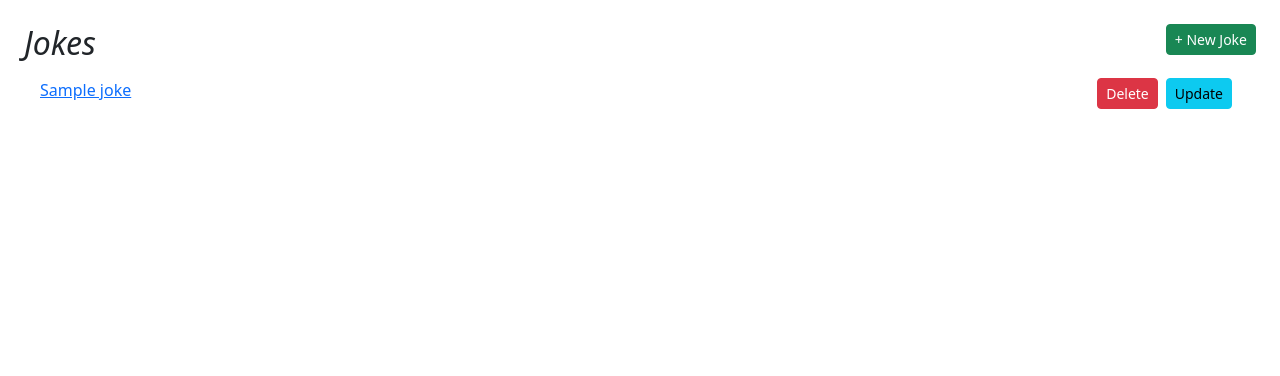
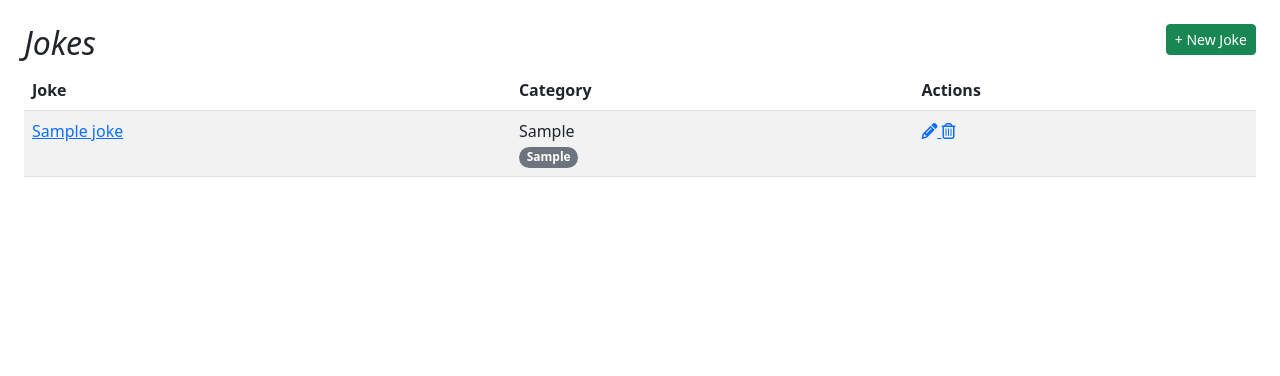
Before and after one commit to nmourit/djangojokes.com, a Django app: page /jokes/ in a window 1280 px wide. Shown: the part 65-441 px from the top of the page. Run offline with Django 5.2, Linux system fonts and the light colour scheme; tables that the repository leaves empty hold one stand-in row (values such as "Sample post"); some libraries are stand-ins or nearby versions.

Commit message:
edited joke_detail and joke_list templates

```diff
--- a/templates/jokes/joke_list.html
+++ b/templates/jokes/joke_list.html
@@ -6,15 +6,38 @@
 		+ New Joke
 	</a>
 	<h2>Jokes</h2>
-	<ul class="list-group list-group-flush mb-3">
-		{% for joke in joke_list %}
-			<li class="list-group-item">
-				<a href="{{ joke.get_absolute_url }}">{{ joke.question }}</a>
-				<a href="{% url 'jokes:update' joke.slug %}"
-					class="btn btn-info btn-sm float-end me-2">Update</a>
-				<a href="{% url 'jokes:delete' joke.slug %}"
-					class="btn btn-danger btn-sm float-end me-2">Delete</a>
-			</li>
-		{% endfor %}
-	</ul>
+	<div class="table-responsive">
+		<table class="table table-striped" style="min-width: 500px">
+		  <thead>
+				<tr>
+					<th>Joke</th><th>Category</th><th>Actions</th>
+				</tr>
+		  </thead>
+		  <tbody>
+				{% for joke in joke_list %}
+					<tr>
+						<td>
+							<a href="{{ joke.get_absolute_url }}">{{ joke.question }}</a>
+						</td>
+						<td>
+							{{ joke.category.category }}<br>
+							{% for tag in joke.tags.all %}
+								<span class="badge rounded-pill bg-secondary">
+									{{ tag.tag }}
+								</span>
+							{% endfor %}
+						</td>
+						<td>
+							<a href="{% url 'jokes:update' joke.slug %}">
+								<i class="fas fa-pencil-alt"></i>
+							</a>
+							<a href="{% url 'jokes:delete' joke.slug %}">
+								<i class="far fa-trash-alt"></i>
+							</a>
+						</td>
+					</tr>
+				{% endfor %}
+		  </tbody>
+		</table>
+	</div>
 {% endblock %}
```
Also changed, not shown: templates/jokes/joke_detail.html (+12 -0 lines).
